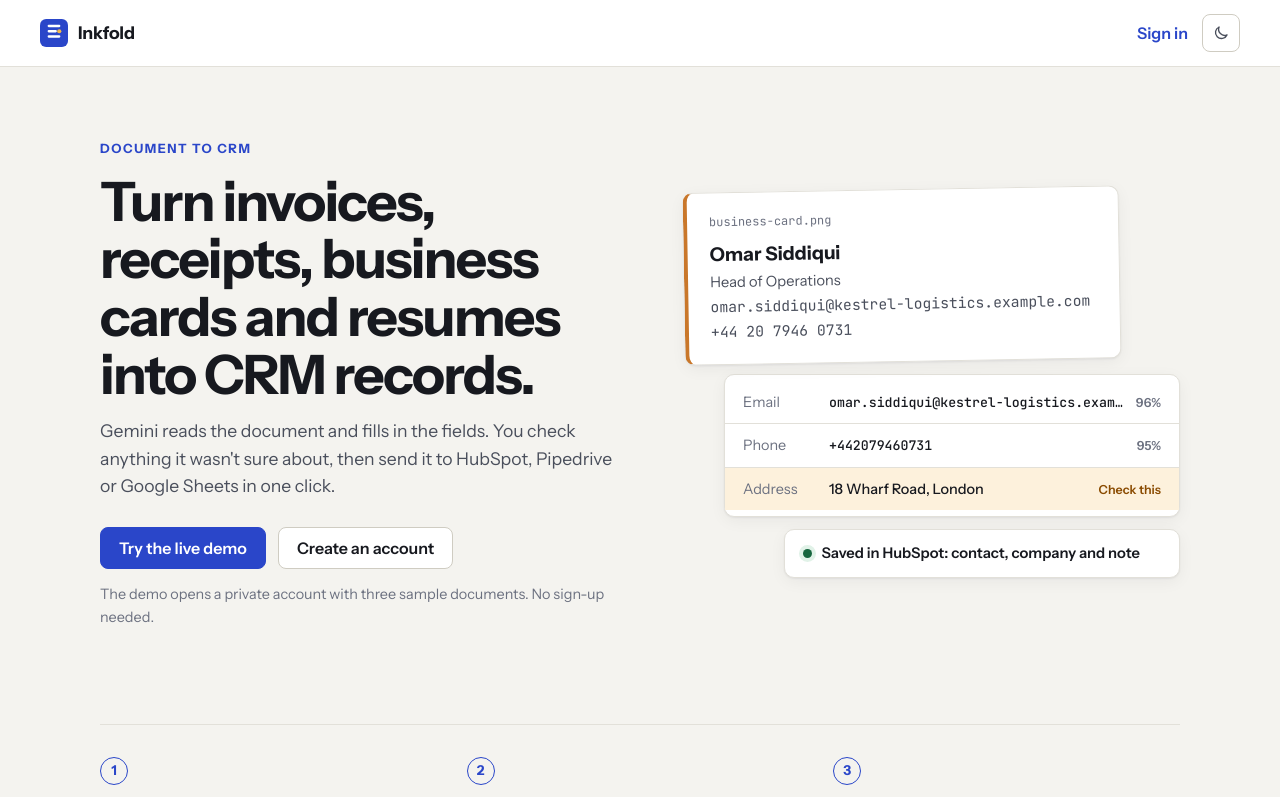
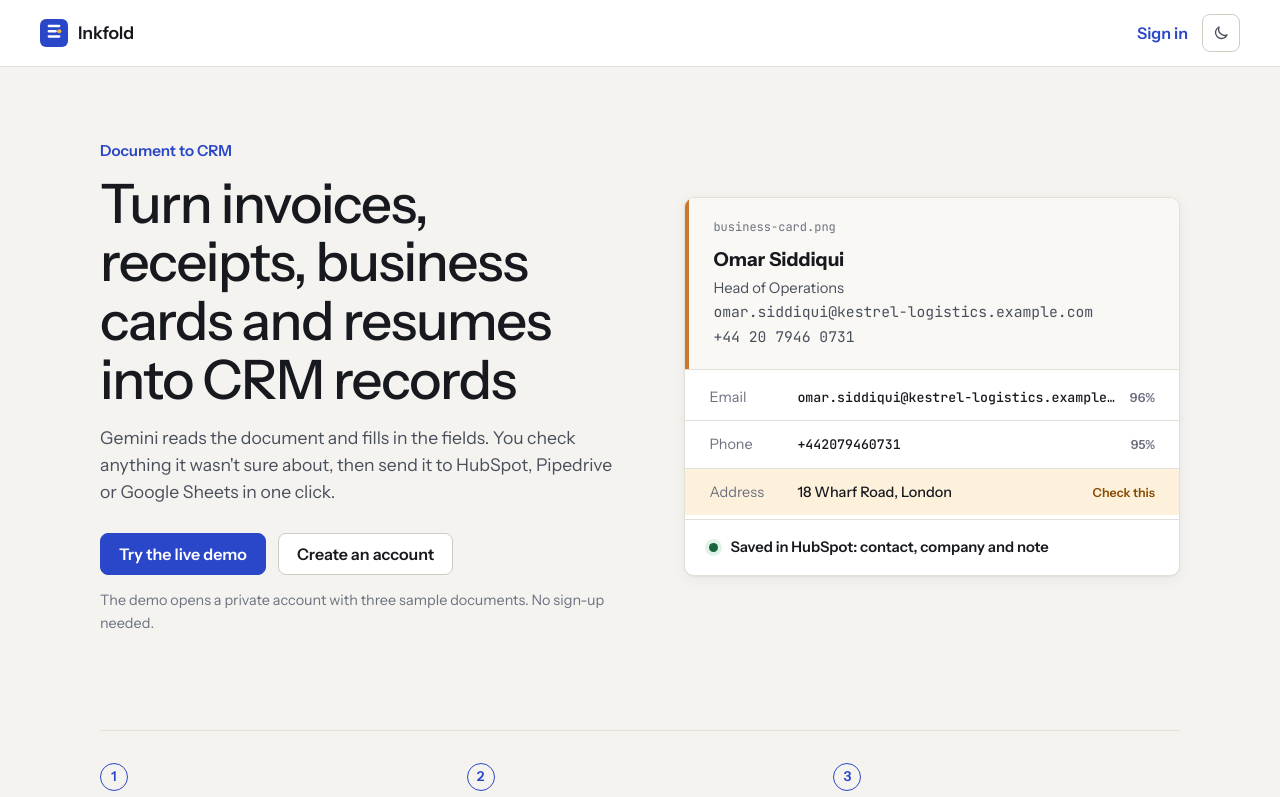
Before and after one commit to ahmad-zaman123/Inkfold, a React (Vite) app in the folder Frontend/: page / in a window 1280 px wide. Shown: the top 797 px of the page. Built offline with nearby package versions, Linux system fonts and the light colour scheme; no server answers.

Commit message:
Polish the type, statuses and hero example
The hero example is one solid panel instead of three tilted cards, statuses are quiet text with a coloured dot, uppercase labels are sentence case and headings are lighter.

```diff
--- a/Frontend/src/pages/Landing.jsx
+++ b/Frontend/src/pages/Landing.jsx
@@ -28,7 +28,7 @@ export default function Landing({ onDemo }) {
       <section className="hero">
         <div className="hero-copy">
           <p className="eyebrow">Document to CRM</p>
-          <h1>Turn invoices, receipts, business cards and resumes into CRM records.</h1>
+          <h1>Turn invoices, receipts, business cards and resumes into CRM records</h1>
           <p className="lede">
             Gemini reads the document and fills in the fields. You check anything it wasn't sure about, then send it to
             HubSpot, Pipedrive or Google Sheets in one click.
--- a/Frontend/src/styles.css
+++ b/Frontend/src/styles.css
@@ -66,7 +66,8 @@ body {
   font: 16px/1.55 var(--font);
   -webkit-font-smoothing: antialiased;
 }
-h1, h2, h3 { line-height: 1.2; margin: 0; letter-spacing: -0.015em; }
+h1, h2, h3 { line-height: 1.2; margin: 0; letter-spacing: -0.015em; font-weight: 600; }
+h1 { font-weight: 500; }
 a { color: var(--accent); text-underline-offset: 3px; }
 button, input, textarea { font: inherit; color: inherit; }
 :focus-visible { outline: 2px solid var(--focus); outline-offset: 2px; border-radius: 4px; }
@@ -82,7 +83,7 @@ button, input, textarea { font: inherit; color: inherit; }
   display: flex; align-items: center; justify-content: space-between; gap: 16px;
   padding: 14px clamp(16px, 4vw, 40px); border-bottom: 1px solid var(--rule); background: var(--surface);
 }
-.brand { display: inline-flex; align-items: center; gap: 10px; color: var(--ink); font-weight: 700; font-size: 1.1rem; text-decoration: none; letter-spacing: -0.01em; }
+.brand { display: inline-flex; align-items: center; gap: 10px; color: var(--ink); font-weight: 600; font-size: 1.1rem; text-decoration: none; letter-spacing: -0.01em; }
 .mark { width: 28px; height: 28px; }
 .mark rect { fill: var(--accent); }
 .mark path { stroke: var(--accent-ink); stroke-width: 2.6; stroke-linecap: round; fill: none; }
@@ -124,14 +125,14 @@ button, input, textarea { font: inherit; color: inherit; }
 .existing { margin: 0 0 14px; font-size: 0.9rem; }
 .existing p { margin: 0; }
 .existing ul { margin: 6px 0; padding-left: 18px; overflow-wrap: anywhere; }
-.existing-title { font-weight: 700; }
+.existing-title { font-weight: 600; }
 .hint { color: var(--muted); font-size: 0.88rem; margin: 8px 0 0; min-height: 1.3em; }
-.pill { display: inline-flex; align-items: center; gap: 6px; padding: 3px 10px; border-radius: 999px; font-size: 0.8rem; font-weight: 600; white-space: nowrap; }
-.pill::before { content: ''; width: 6px; height: 6px; border-radius: 50%; background: currentColor; }
-.pill-info { background: var(--accent-soft); color: var(--accent); }
-.pill-ok { background: var(--ok-soft); color: var(--ok); }
-.pill-error { background: var(--error-soft); color: var(--error); }
-.pill-busy { background: var(--busy-soft); color: var(--busy); }
+.pill { display: inline-flex; align-items: center; gap: 8px; font-size: 0.84rem; font-weight: 500; color: var(--ink-2); white-space: nowrap; }
+.pill::before { content: ''; width: 8px; height: 8px; border-radius: 50%; background: var(--dot, currentColor); }
+.pill-info { --dot: var(--accent); }
+.pill-ok { --dot: var(--ok); }
+.pill-error { --dot: var(--error); color: var(--error); }
+.pill-busy { --dot: var(--busy); }
 .pill-busy::before { animation: pulse 1.2s ease-in-out infinite; }
 @keyframes pulse { 50% { opacity: 0.25; } }
 
@@ -146,30 +147,29 @@ button, input, textarea { font: inherit; color: inherit; }
 /* Landing */
 .landing { width: min(1160px, 100%); margin: 0 auto; padding: clamp(28px, 6vw, 72px) clamp(16px, 4vw, 40px) 40px; }
 .hero { display: grid; grid-template-columns: minmax(0, 1.05fr) minmax(0, 1fr); gap: clamp(28px, 5vw, 64px); align-items: center; }
-.eyebrow { color: var(--accent); font-weight: 700; font-size: 0.8rem; letter-spacing: 0.12em; text-transform: uppercase; margin: 0 0 14px; }
-.hero h1 { font-size: clamp(2.1rem, 4.6vw, 3.4rem); letter-spacing: -0.03em; line-height: 1.06; }
+.eyebrow { color: var(--accent); font-weight: 600; font-size: 0.95rem; margin: 0 0 12px; }
+.hero h1 { font-size: clamp(2.1rem, 4.6vw, 3.4rem); letter-spacing: -0.025em; line-height: 1.08; }
 .actions { display: flex; flex-wrap: wrap; gap: 12px; margin-top: 28px; }
 .fineprint { color: var(--muted); font-size: 0.9rem; margin: 14px 0 0; }
-.example { margin: 0; display: grid; gap: 12px; }
-.example-doc, .example-fields, .example-crm { background: var(--surface); border: 1px solid var(--rule); border-radius: var(--radius); box-shadow: var(--shadow); }
-.example-doc { display: grid; gap: 2px; padding: 20px 22px; border-left: 4px solid #c9772a; transform: rotate(-1deg); width: 88%; }
+.example { margin: 0; display: grid; background: var(--surface); border: 1px solid var(--rule); border-radius: var(--radius); box-shadow: var(--shadow); overflow: hidden; }
+.example-doc { display: grid; gap: 2px; padding: 20px 24px; border-left: 4px solid #c9772a; background: var(--surface-2); }
 .example-doc strong { font-size: 1.2rem; margin-top: 6px; }
 .example-doc span { color: var(--ink-2); font-size: 0.92rem; overflow-wrap: anywhere; }
 .example-tag { color: var(--muted) !important; font-family: var(--mono); font-size: 0.75rem !important; }
-.example-fields { padding: 6px 0; margin-left: 8%; }
-.example-row { display: grid; grid-template-columns: 74px minmax(0, 1fr) auto; gap: 12px; align-items: baseline; padding: 10px 18px; border-bottom: 1px solid var(--rule); font-size: 0.9rem; }
+.example-fields { padding: 4px 0; border-top: 1px solid var(--rule); }
+.example-row { display: grid; grid-template-columns: 76px minmax(0, 1fr) auto; gap: 12px; align-items: baseline; padding: 12px 24px; border-bottom: 1px solid var(--rule); font-size: 0.9rem; }
 .example-row:last-child { border-bottom: 0; }
 .example-row span { color: var(--muted); }
 .example-row b { font-weight: 500; overflow: hidden; text-overflow: ellipsis; white-space: nowrap; }
 .example-row i { font-style: normal; font-size: 0.78rem; font-weight: 600; color: var(--muted); }
 .example-row.warn { background: var(--warn-soft); }
 .example-row.warn i { color: var(--warn); }
-.example-crm { display: flex; align-items: center; gap: 10px; padding: 12px 18px; font-weight: 600; font-size: 0.92rem; width: 80%; justify-self: end; }
+.example-crm { display: flex; align-items: center; gap: 12px; padding: 16px 24px; font-weight: 600; font-size: 0.92rem; border-top: 1px solid var(--rule); }
 .dot { width: 9px; height: 9px; border-radius: 50%; background: var(--ok); box-shadow: 0 0 0 4px var(--ok-soft); flex: none; }
 .steps { display: grid; grid-template-columns: repeat(3, minmax(0, 1fr)); gap: 20px; margin-top: clamp(48px, 8vw, 96px); padding-top: 32px; border-top: 1px solid var(--rule); }
 .step h2 { font-size: 1.1rem; margin: 10px 0 6px; }
 .step p { color: var(--ink-2); margin: 0; }
-.step-number { display: inline-grid; place-items: center; width: 28px; height: 28px; border-radius: 50%; border: 1.5px solid var(--accent); color: var(--accent); font-weight: 700; font-size: 0.85rem; }
+.step-number { display: inline-grid; place-items: center; width: 28px; height: 28px; border-radius: 50%; border: 1.5px solid var(--accent); color: var(--accent); font-weight: 600; font-size: 0.85rem; }
 .footer { margin-top: 64px; color: var(--muted); font-size: 0.9rem; }
 
 /* Auth */
@@ -262,7 +262,7 @@ input:disabled, textarea:disabled { background: var(--surface-2); color: var(--m
 .review-grid > * { min-width: 0; }
 .fields { display: grid; gap: 18px; }
 .group { border: 1px solid var(--rule); padding: 8px 20px 16px; margin: 0; min-width: 0; }
-.group legend { float: left; width: 100%; padding: 12px 0 4px; font-size: 0.78rem; font-weight: 700; letter-spacing: 0.1em; text-transform: uppercase; color: var(--muted); }
+.group legend { float: left; width: 100%; padding: 12px 0 4px; font-size: 0.9rem; font-weight: 600; color: var(--ink-2); }
 .field-row { clear: both; padding: 12px 0; border-top: 1px solid var(--rule); }
 .group legend + .field-row { border-top: 0; }
 .field-top { display: flex; align-items: center; justify-content: space-between; gap: 10px; margin-bottom: 6px; }
@@ -273,7 +273,7 @@ input:disabled, textarea:disabled { background: var(--surface-2); color: var(--m
 .source { margin: 6px 0 0; font-size: 0.84rem; color: var(--muted); overflow-wrap: anywhere; }
 .source q { font-family: var(--mono); font-size: 0.8rem; color: var(--ink-2); quotes: '“' '”'; }
 .issues { margin: 6px 0 0; padding: 0; list-style: none; color: var(--warn); font-size: 0.88rem; font-weight: 500; }
-.issues li::before { content: '! '; font-weight: 700; }
+.issues li::before { content: '! '; font-weight: 600; }
 .table-scroll { position: relative; overflow-x: auto; margin: 0 -4px; }
 .line-items table { width: 100%; border-collapse: collapse; min-width: 520px; }
 .line-items th { text-align: left; font-size: 0.78rem; font-weight: 600; color: var(--muted); padding: 4px; }
@@ -294,7 +294,7 @@ input:disabled, textarea:disabled { background: var(--surface-2); color: var(--m
 .sync-head { display: flex; justify-content: space-between; align-items: center; margin-bottom: 16px; }
 .sync-head h2 { font-size: 1.05rem; }
 .crm, .timeline { margin-top: 20px; padding-top: 16px; border-top: 1px solid var(--rule); }
-.crm-title { margin: 0 0 8px; font-size: 0.78rem; font-weight: 700; letter-spacing: 0.1em; text-transform: uppercase; color: var(--muted); }
+.crm-title { margin: 0 0 8px; font-size: 0.9rem; font-weight: 600; color: var(--ink-2); }
 .crm dl { margin: 0; display: grid; gap: 4px; }
 .crm dl div { display: flex; justify-content: space-between; font-size: 0.92rem; }
 .crm dt { color: var(--ink-2); }
```
